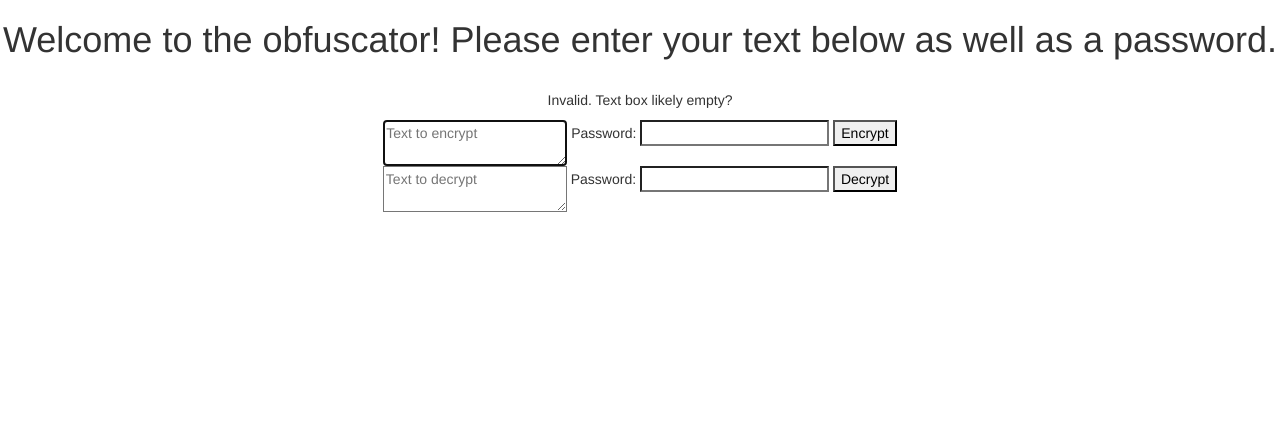
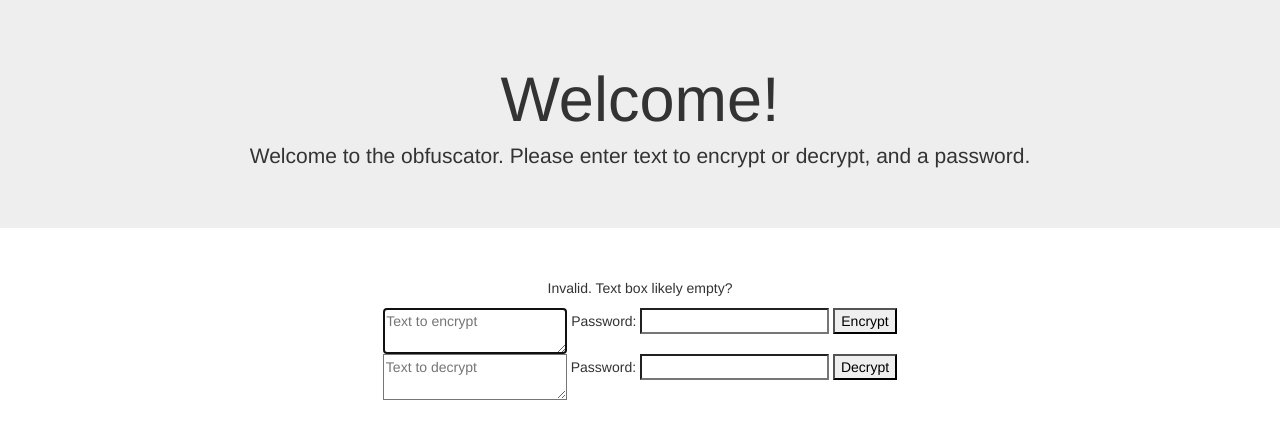
Before and after one commit to doubledave/obfuscator-php, a PHP site: page / in a window 1280 px wide. Shown: the top 439 px of the page. Run offline with PHP 8.4, Linux system fonts and the light colour scheme; some libraries are stand-ins or nearby versions.

Commit message:
Update index.php

```diff
--- a/index.php
+++ b/index.php
@@ -8,11 +8,16 @@
       		<script src="./includes/html5shiv.js"></script>
       		<script src="./includes/respond.js"></script>
     	<![endif]-->
+    	<script src="./includes/bootstrap.js"></script>
+    	<script src="//ajax.googleapis.com/ajax/libs/jquery/1.10.2/jquery.min.js"></script>
 </head>
 
 <body onLoad="document.encrypt.encrypt.focus();">
 	<div align="center">
-		<h1>Welcome to the obfuscator! Please enter your text below as well as a password.</h1>
+		<div class="jumbotron">
+		<h1>Welcome!</h1>
+		<p>Welcome to the obfuscator. Please enter text to encrypt or decrypt, and a password.</p>
+		</div>
 		<br />
                 <p>
                 <?php
```
